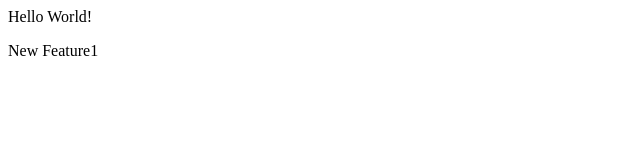
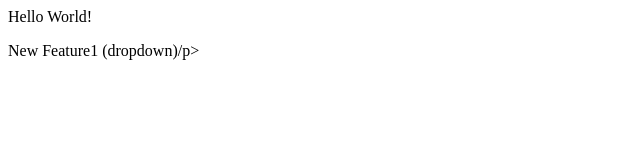
Before and after one commit to Kushagr-25/testing_git, a plain HTML site: page index.html in a window 1280 px wide. Shown: the whole page, without its empty margins (0-640 px from the left). Drawn offline with Linux system fonts and the light colour scheme.

Commit message:
Added dropdown

```diff
--- a/index.html
+++ b/index.html
@@ -1,2 +1,2 @@
 <p>Hello World!</p>
-<p>New Feature1</p>
+<p>New Feature1 (dropdown)/p>
```
